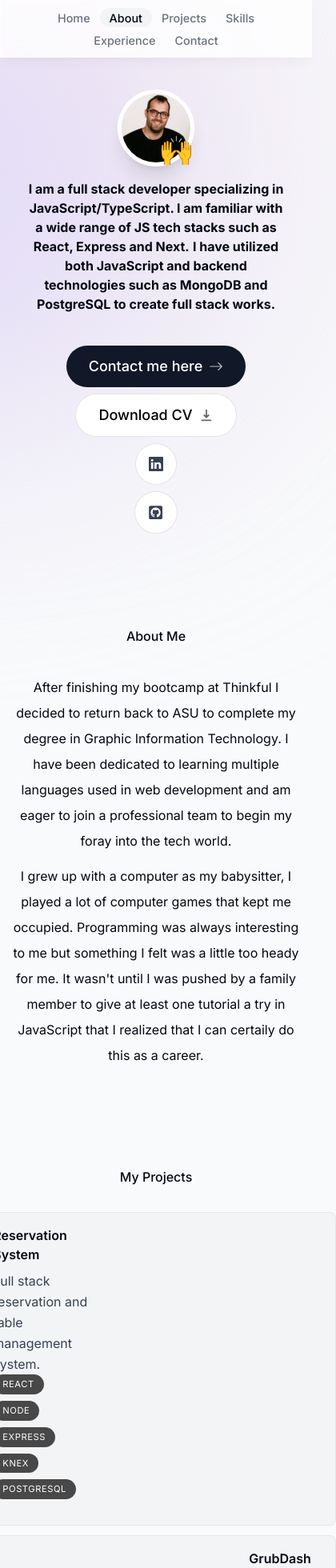
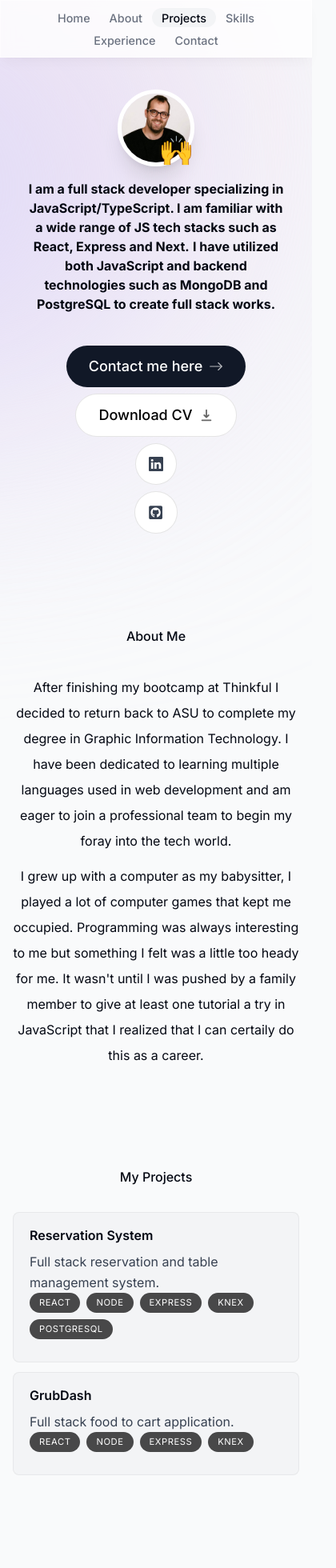
Before and after one commit to JonEast87/portfolio, a Next.js app: page / in a window 390 px wide. Shown: the top 1960 px of the page at 80% size, 420 px wide, since content can reach past the window. Built offline with nearby package versions, Linux system fonts and the light colour scheme.

Commit message:
minor tweaks to tailwind classes and fixed a typo for the header

```diff
--- a/components/about.tsx
+++ b/components/about.tsx
@@ -7,7 +7,9 @@ import { useInView } from "react-intersection-observer";
 import { useActiveSectionContext } from "@/context/active-section-context";
 
 export default function About() {
-  const { ref, inView } = useInView();
+  const { ref, inView } = useInView({
+    threshold: 0.75,
+  });
   const { setActiveSection } = useActiveSectionContext();
 
   useEffect(() => {
--- a/components/header.tsx
+++ b/components/header.tsx
@@ -11,23 +11,15 @@ export default function Header() {
   const { activeSection, setActiveSection } = useActiveSectionContext();
 
   return (
-    <header className="z-index[999] relative">
+    <header className="z-[999] relative">
       <motion.div
-        className="fixed top-0 left-1/2 -translate-x-1/2 h-[4.5rem] w-full rounded-none border
-      border-white border-opacity-40 bg-white bg-opacity-80 shadow-lg shadow-black/[0.03]
+        className="fixed top-0 left-1/2 h-[4.5rem] w-full rounded-none border border-white border-opacity-40 bg-white bg-opacity-80 shadow-lg shadow-black/[0.03]
       backdrop-blur-[0.5rem] sm:top-6 sm:h-[3.25rem] sm:w-[36rem] sm:rounded-full"
         initial={{ y: -100, x: "-50%", opacity: 0 }}
         animate={{ y: 0, x: "-50%", opacity: 1 }}
       ></motion.div>
-
-      <nav
-        className="flex fixed top-[0.15rem] left-1/2 h-12 -translate-x-1/2
-        py-2 sm:top-[1.7rem] sm:h-[initial] sm:py-0"
-      >
-        <ul
-          className="flex w-[22rem] flex-wrap items-center justify-center gap-y-1 text-[0.9rem]
-        font-medium text-gray-500 sm:w-[initial] sm:flex-nowrap sm:gap-5"
-        >
+      <nav className="flex fixed top-[0.15rem] left-1/2 h-12 -translate-x-1/2 py-2 sm:top-[1.7rem] sm:h-[initial] sm:py-0">
+        <ul className="flex w-[22rem] flex-wrap items-center justify-center gap-y-1 text-[0.9rem] font-medium text-gray-500 sm:w-[initial] sm:flex-nowrap sm:gap-5">
           {links.map((link) => (
             <motion.li
               className="h-3/4 flex items-center justify-center relative"
--- a/components/intro.tsx
+++ b/components/intro.tsx
@@ -1,17 +1,34 @@
 "use client";
 
 import Image from "next/image";
-import React from "react";
+import React, { useEffect } from "react";
 import { motion } from "framer-motion";
 import jon from "@/public/jon.jpg";
 import Link from "next/link";
+import { useActiveSectionContext } from "@/context/active-section-context";
+import { useInView } from "react-intersection-observer";
 import { BsArrowRight, BsLinkedin } from "react-icons/bs";
 import { HiDownload } from "react-icons/hi";
 import { FaGithubSquare } from "react-icons/fa";
 
 export default function Intro() {
+  const { ref, inView } = useInView({
+    threshold: 0.5,
+  });
+  const { setActiveSection } = useActiveSectionContext();
+
+  useEffect(() => {
+    if (inView) {
+      setActiveSection("Home");
+    }
+  }, [inView, setActiveSection]);
+
   return (
-    <section id="home" className="mb-28 max-w-[50rem] text-center sm:mb-0 scroll-mt-[100rem]">
+    <section
+      ref={ref}
+      id="home"
+      className="mb-28 max-w-[50rem] text-center sm:mb-0 scroll-mt-[100rem]"
+    >
       <div className="flex items-center justify-center">
         <div className="relative">
           <motion.div
--- a/components/project.tsx
+++ b/components/project.tsx
@@ -36,9 +36,9 @@ export default function Project({
     >
       <section
         className="bg-gray-100 max-w-[42rem] border border-black/5 rounded-lg overflow-hidden sm:pr-8 relative sm:h-[20rem]
-    hover:bg-gray-200 transition group-even:pl-8"
+    hover:bg-gray-200 transition sm:group-even:pl-8"
       >
-        <div className="pt-4 pb-8 px-5 sm:pl-10 sm:pr-2 sm:pt-10 sm:max-w-1/2 flex flex-col h-full group-even:ml-[18rem] group-odd:mr-[18rem]">
+        <div className="pt-4 pb-7 px-5 sm:pl-10 sm:pr-2 sm:pt-10 sm:max-w-[%50] flex flex-col h-full sm:group-even:ml-[18rem] sm:group-odd:mr-[18rem]">
           <h3 className="text-2x1 font-semibold">{title}</h3>
           <p className="mt-2 leading-relaxed text-gray-700">{description}</p>
           <ul className="flex flex-wrap sm:mt-4 gap-2 mt-auto">
@@ -59,14 +59,14 @@ export default function Project({
           quality="95"
           className="absolute hidden sm:block top-8 -right-40 w-[28.25rem] rounded-t-lg shadow-2xl
         transition
-        group-hover:scale-105
+        group-hover:scale-[1.04]
         group-hover:-translate-x-3
         group-hover:translate-y-3
         group-hover:-rotate-2
 
-        group-even-hover:translate-x-3
-        group-even-hover:translate-y-3
-        group-even-hover:rotate-2
+        group-even:group-hover:translate-x-3
+        group-even:group-hover:translate-y-3
+        group-even:group-hover:rotate-2
 
         group-even:right-[initial]
         group-even:-left-40"
--- a/components/projects.tsx
+++ b/components/projects.tsx
@@ -1,4 +1,5 @@
-// removed use client here as I am seperating project and projects from each other
+// brought use client back since we need to use hooks for this page anyways (navbar)
+"use client"
 
 import React, { useEffect } from "react";
 import SectionHeading from "./section-heading";
@@ -8,17 +9,19 @@ import { useInView } from "react-intersection-observer";
 import { useActiveSectionContext } from "@/context/active-section-context";
 
 export default function Projects() {
-  const { ref, inView } = useInView();
+  const { ref, inView } = useInView({
+    threshold: 0.25,
+  });
   const { setActiveSection } = useActiveSectionContext();
 
   useEffect(() => {
     if (inView) {
-      setActiveSection("About");
+      setActiveSection("Projects");
     }
   }, [inView, setActiveSection]);
 
   return (
-    <section id="projects" className="scroll-mt-28">
+    <section ref={ref} id="projects" className="scroll-mt-28">
       <SectionHeading>My projects</SectionHeading>
       <div>
         {projectsData.map((project, index) => (
```
